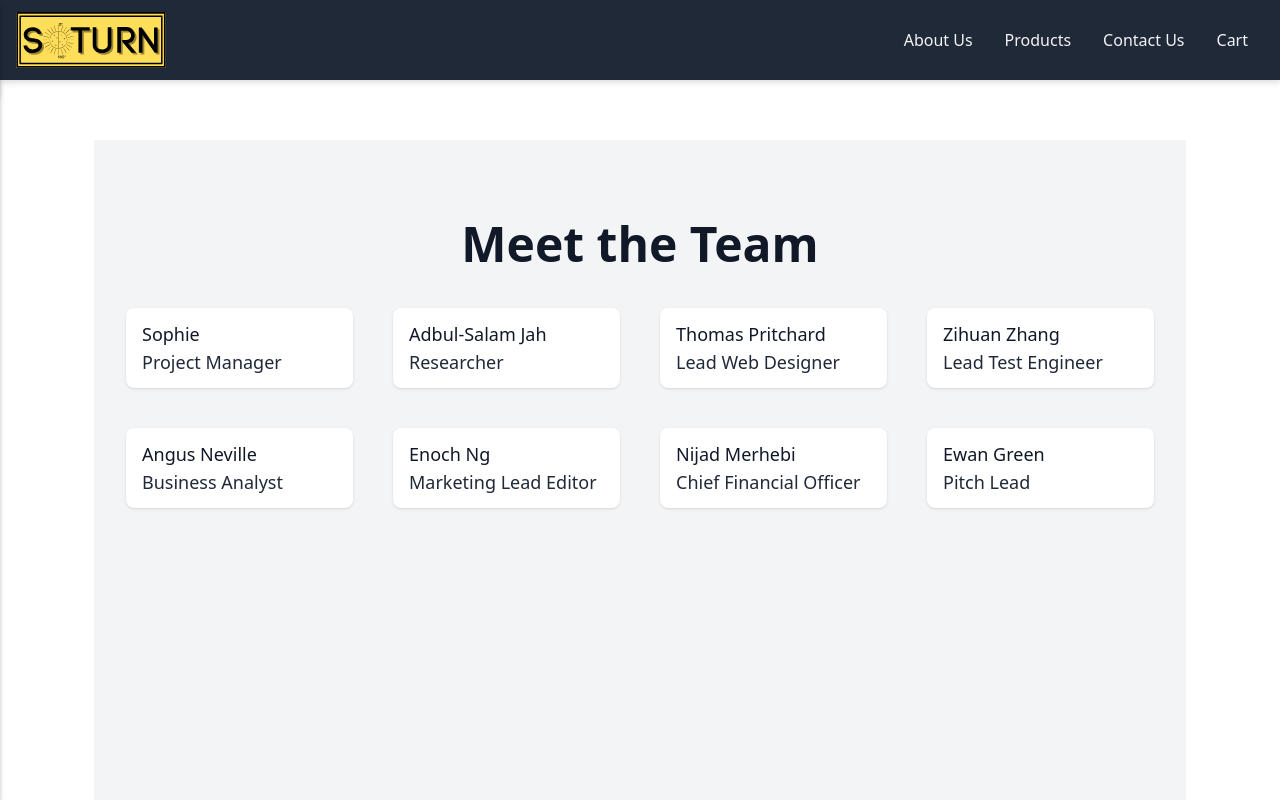
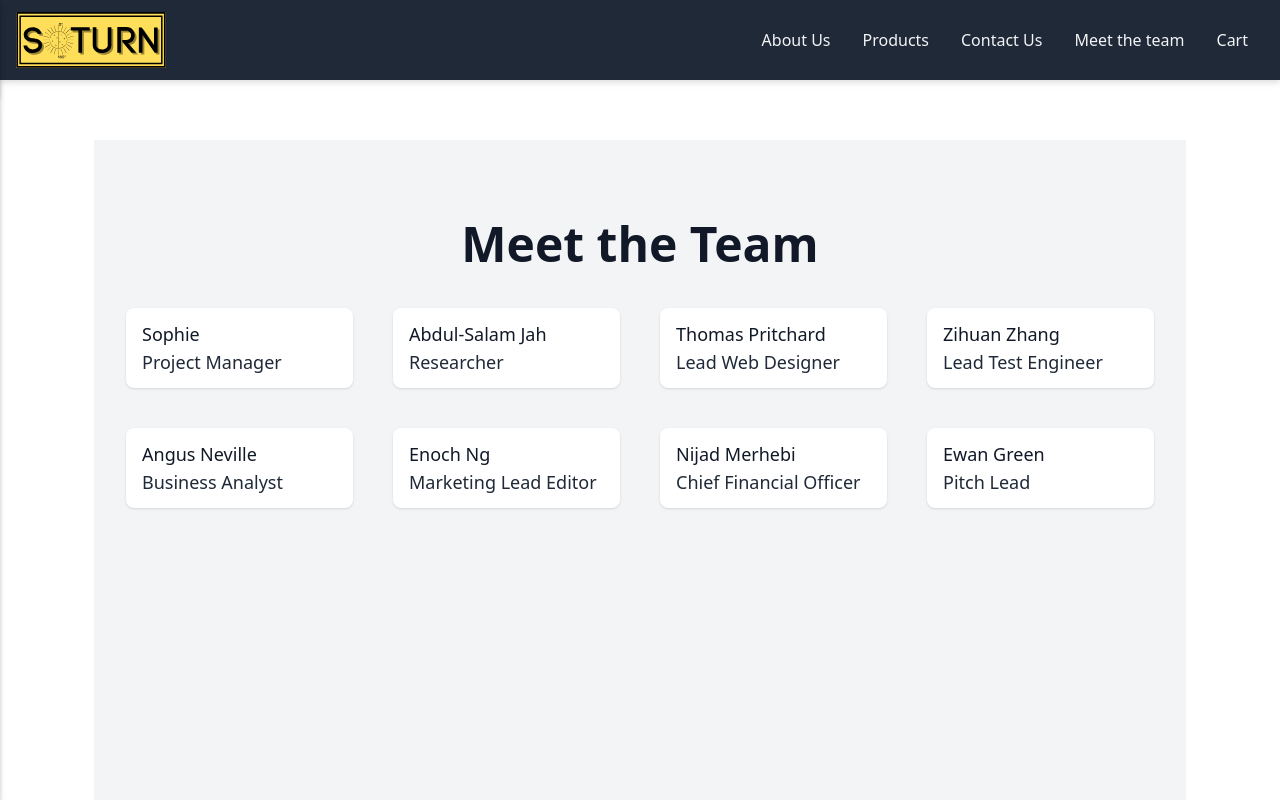
Before and after one commit to Thomas13702/solar_panel_website, a Next.js app: page /ourMission in a window 1280 px wide. Shown: the top 800 px of the page. Built offline with nearby package versions, Linux system fonts and the light colour scheme; grey boxes are pictures that could not be loaded.

Commit message:
Changed abduls name

```diff
--- a/src/components/Navbar.js
+++ b/src/components/Navbar.js
@@ -61,6 +61,17 @@ function MobileNav({ open, setOpen }) {
         </Link>
         <Link
           className="text-xl font-normal my-4 text-gray-900"
+          href="/ourMission"
+          onClick={() =>
+            setTimeout(() => {
+              setOpen(!open);
+            }, 100)
+          }
+        >
+          Meet the team
+        </Link>
+        <Link
+          className="text-xl font-normal my-4 text-gray-900"
           href="/cart"
           onClick={() =>
             setTimeout(() => {
@@ -114,6 +125,7 @@ export default function Navbar() {
           <NavLink to="/about">About Us</NavLink>
           <NavLink to="/product">Products</NavLink>
           <NavLink to="/contact">Contact Us</NavLink>
+          <NavLink to="/ourMission">Meet the team</NavLink>
           <NavLink to="/cart">Cart</NavLink>
         </div>
       </div>
--- a/src/pages/ourMission.js
+++ b/src/pages/ourMission.js
@@ -41,7 +41,7 @@ export default function ourMission() {
                 </div>
                 <div className="px-4 py-3">
                   <h3 className="text-lg font-medium text-gray-900">
-                    Adbul-Salam Jah
+                    Abdul-Salam Jah
                   </h3>
                   <p className="text-lg text-gray-800">Researcher</p>
                 </div>
```
